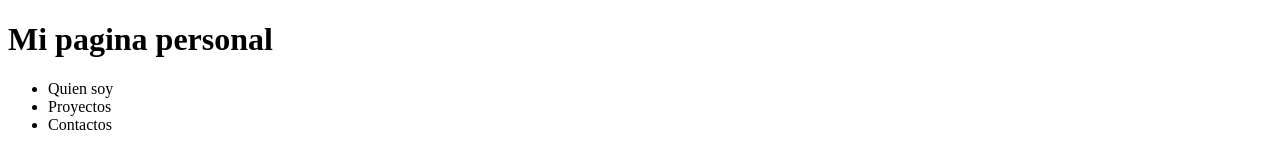
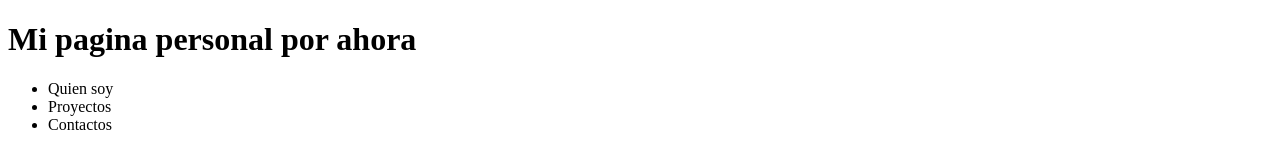
Before and after one commit to OlVeRaS94/ProyectoVlog, a plain HTML site: page index.html in a window 1280 px wide. Shown: the top 157 px of the page. Drawn offline with Linux system fonts and the light colour scheme.

Commit message:
Modificado Mi primer vlog

```diff
--- a/index.html
+++ b/index.html
@@ -10,7 +10,7 @@
 
 <body>
     <header id="Toni">
-       <h1>Mi pagina personal</h1>
+       <h1>Mi pagina personal por ahora</h1>
         </header>
 
     <header>
```
